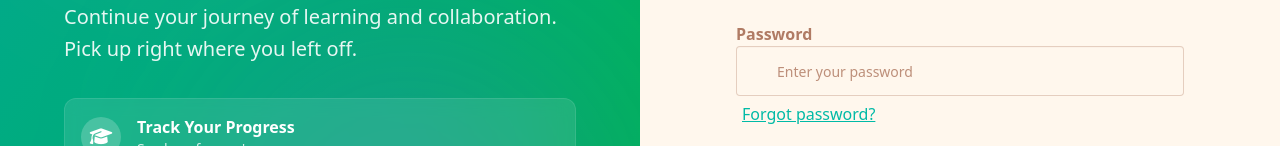
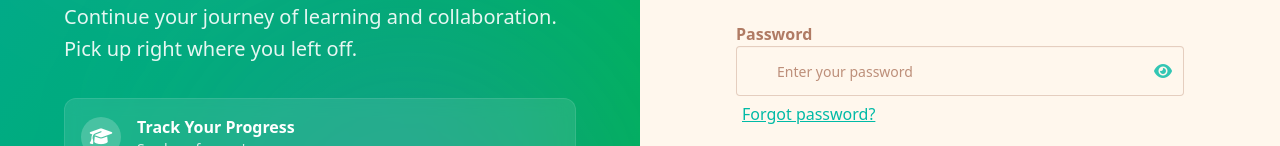
Before and after one commit to NOTSUMIT0/STC, a React (Vite) app in the folder client/: page /login in a window 1280 px wide. Shown: the part 337-483 px from the top of the page. Built offline with nearby package versions, Linux system fonts and the light colour scheme; no server answers.

Commit message:
feat: Implement user authentication with dedicated login and signup pages.

```diff
--- a/client/src/pages/Login.tsx
+++ b/client/src/pages/Login.tsx
@@ -7,6 +7,7 @@ import { toast } from 'react-toastify';
 const Login = () => {
   const [email, setEmail] = useState('');
   const [password, setPassword] = useState('');
+  const [showPassword, setShowPassword] = useState(false);
   const navigate = useNavigate();
 
   const { mutate: login, isPending } = useLogin();
@@ -112,13 +113,20 @@ const Login = () => {
                   <i className="fa-solid fa-lock"></i>
                 </div>
                 <input
-                  type="password"
+                  type={showPassword ? "text" : "password"}
                   placeholder="Enter your password"
-                  className="input input-bordered w-full pl-10 focus:input-primary transition-all py-6"
+                  className="input input-bordered w-full pl-10 pr-10 focus:input-primary transition-all py-6"
                   value={password}
                   onChange={(e) => setPassword(e.target.value)}
                   required
                 />
+                <button
+                  type="button"
+                  className="absolute inset-y-0 right-0 pr-3 flex items-center text-primary/80 hover:text-primary focus:outline-none transition-colors"
+                  onClick={() => setShowPassword(!showPassword)}
+                >
+                  <i className={`fa-solid ${showPassword ? "fa-eye-slash" : "fa-eye"}`}></i>
+                </button>
               </div>
               <label className="label">
                 <span className="label-text-alt"></span>
--- a/client/src/pages/Signup.tsx
+++ b/client/src/pages/Signup.tsx
@@ -8,6 +8,7 @@ const Signup = () => {
   const [username, setUsername] = useState('');
   const [email, setEmail] = useState('');
   const [password, setPassword] = useState('');
+  const [showPassword, setShowPassword] = useState(false);
   const navigate = useNavigate();
 
   const { mutate: signup, isPending } = useSignup();
@@ -132,13 +133,20 @@ const Signup = () => {
                   <i className="fa-solid fa-lock"></i>
                 </div>
                 <input
-                  type="password"
+                  type={showPassword ? "text" : "password"}
                   placeholder="Create a strong password"
-                  className="input input-bordered w-full pl-10 focus:input-secondary transition-all py-6"
+                  className="input input-bordered w-full pl-10 pr-10 focus:input-secondary transition-all py-6"
                   value={password}
                   onChange={(e) => setPassword(e.target.value)}
                   required
                 />
+                <button
+                  type="button"
+                  className="absolute inset-y-0 right-0 pr-3 flex items-center text-secondary/80 hover:text-secondary focus:outline-none transition-colors"
+                  onClick={() => setShowPassword(!showPassword)}
+                >
+                  <i className={`fa-solid ${showPassword ? "fa-eye-slash" : "fa-eye"}`}></i>
+                </button>
               </div>
             </div>
 
```
